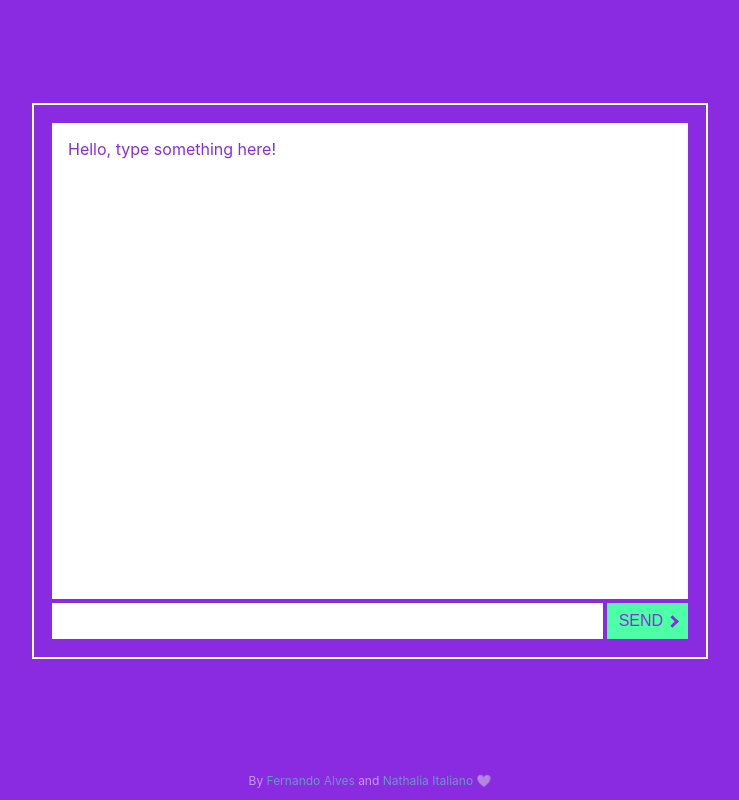
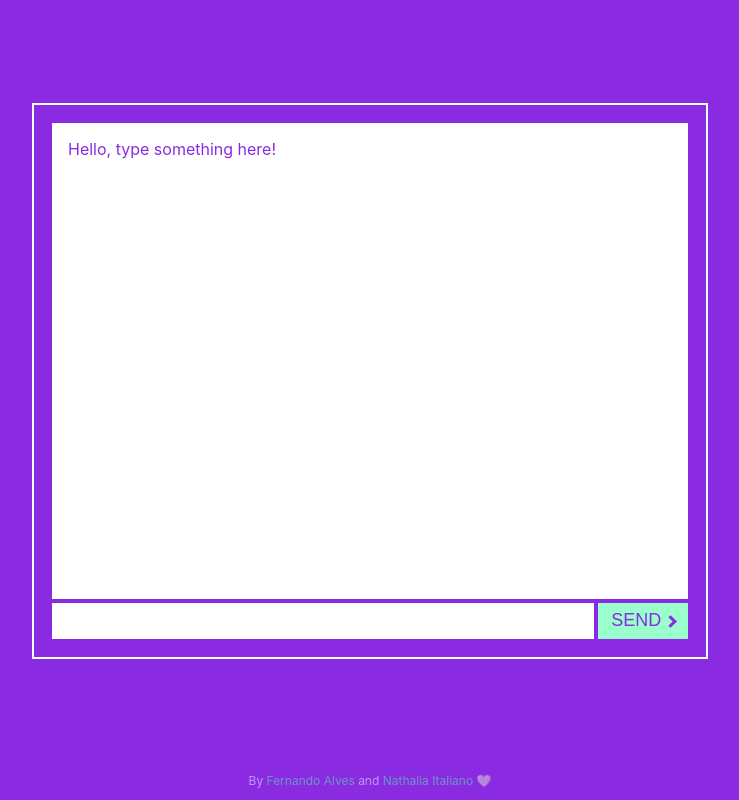
Before and after one commit to nathaliaitaliano/tna-fe, a Next.js app: page / in a window 1280 px wide. In both pictures the pointer is over the button "SEND". Shown: the whole page, without its empty margins (270-1009 px from the left). Built offline with nearby package versions, Linux system fonts and the light colour scheme.

Commit message:
add hover style for button color

```diff
--- a/components/chat/chat.module.css
+++ b/components/chat/chat.module.css
@@ -38,9 +38,14 @@
   border: 2px solid #8a2be2;
   background-color: #4dffa6;
   color: #8a2be2;
-  font-size: 16px;
+  font-size: 18px;
   font-weight: 500;
   cursor: pointer;
+}
+
+.btnSendMessage:hover {
+  background-color: #9affcd;
+  transition: 0.5s;
 }
 
 .sendIcon {
```
